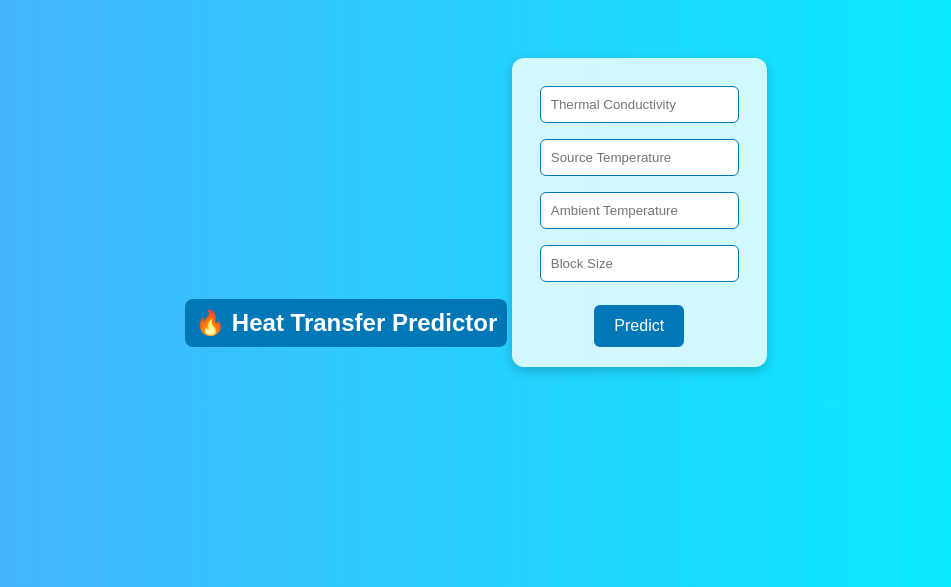
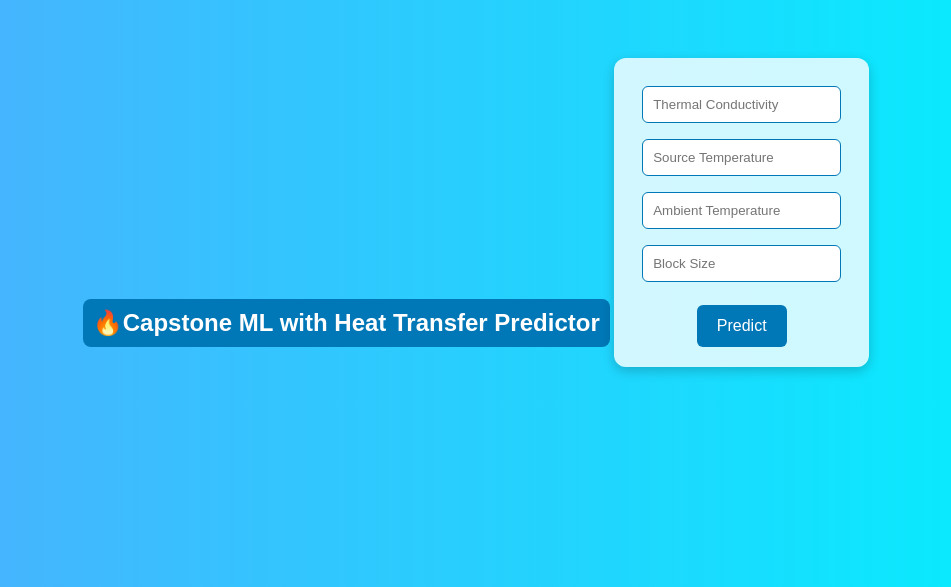
Before and after one commit to PRAJITHARAMESH/heat-transfer-app, a Flask app: page / in a window 1280 px wide. Shown: the top 587 px of the page, without its empty margins (164-1115 px from the left). Run offline with Flask 3, Linux system fonts and the light colour scheme; parts of the project's set-up code (start-up, migrations or seed data) failed here and were passed over.

Commit message:
🔁 Updated UI and code – latest changes

```diff
--- a/templates/index.html
+++ b/templates/index.html
@@ -6,7 +6,7 @@
     <link rel="stylesheet" href="{{ url_for('static', filename='style.css') }}">
 </head>
 <body>
-    <h2>🔥 Heat Transfer Predictor</h2>
+    <h2>🔥Capstone ML with Heat Transfer Predictor</h2>
 
     <form method="POST" action="/predict">
         <input type="number" name="thermalcond" placeholder="Thermal Conductivity" required><br>
```
